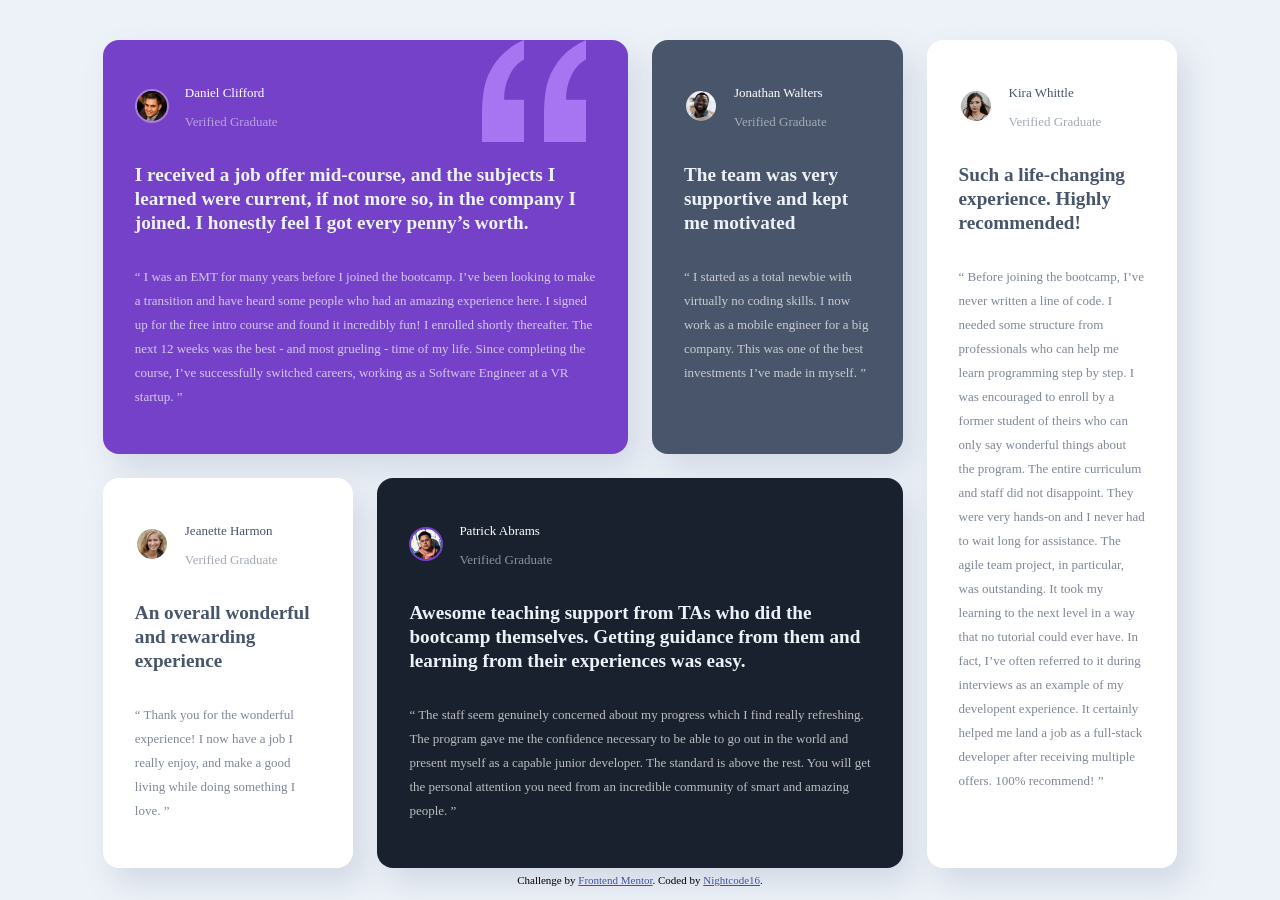
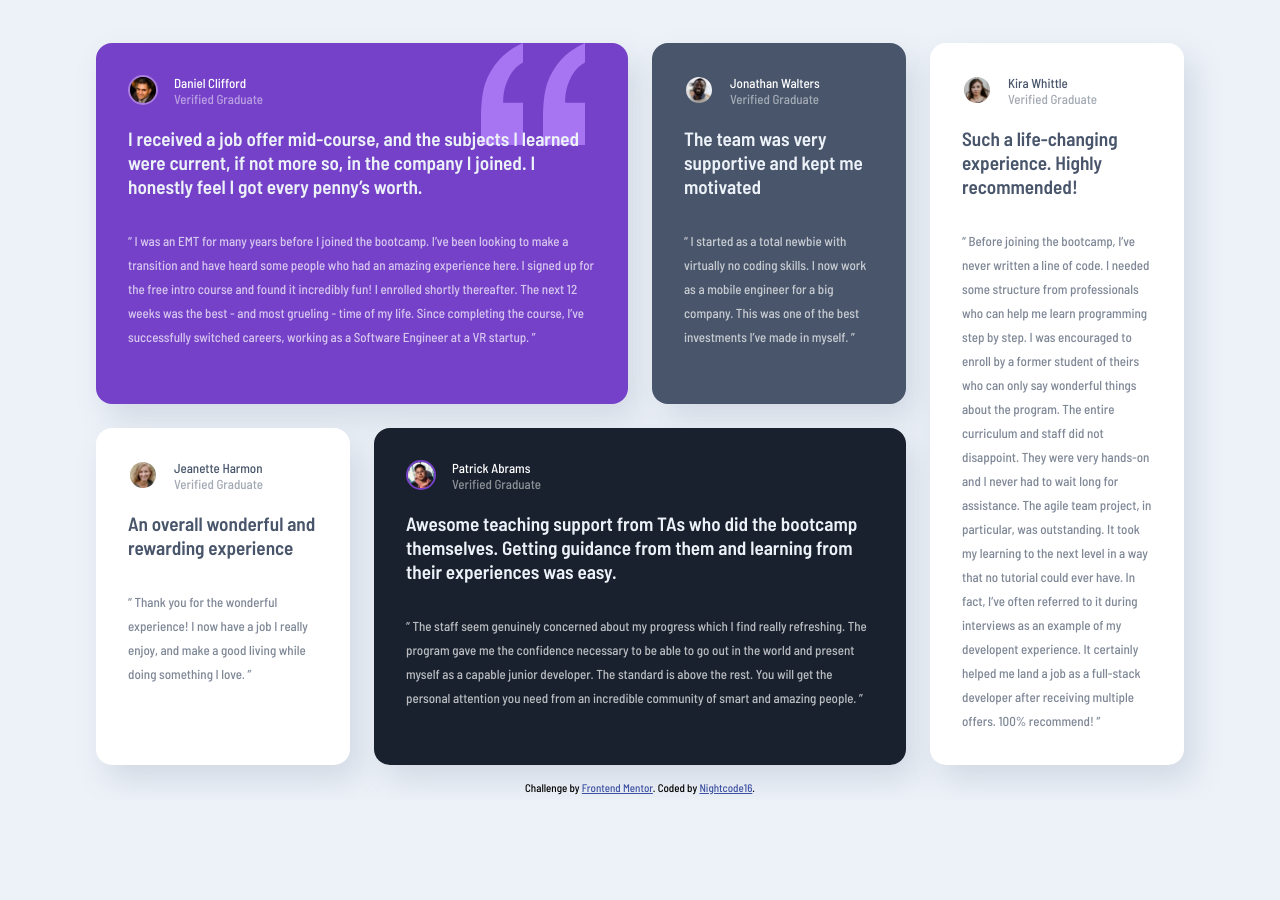
Before and after one commit to Nightcode16/Testimonial-Grid-Section, a plain HTML site: page index.html in a window 1280 px wide. After the commit the page ends 800 px from the top, so only its background shows below. Drawn offline with Linux system fonts and the light colour scheme.

Commit message:
Update style.css

```diff
--- a/style.css
+++ b/style.css
@@ -1,12 +1,12 @@
 @import url('https://fonts.googleapis.com/css2?family=Barlow+Semi+Condensed:wght@500;600&display=swap');
-font-family: 'Barlow Semi Condensed', sans-serif;
+
 *,
 *::before,
 *::after {
   padding: 0;
   margin: 0;
   box-sizing: border-box;
-  font-family: Barlow, sans-serif;
+  font-family: 'Barlow Semi Condensed', sans-serif;
 }
 
 :root {
```
